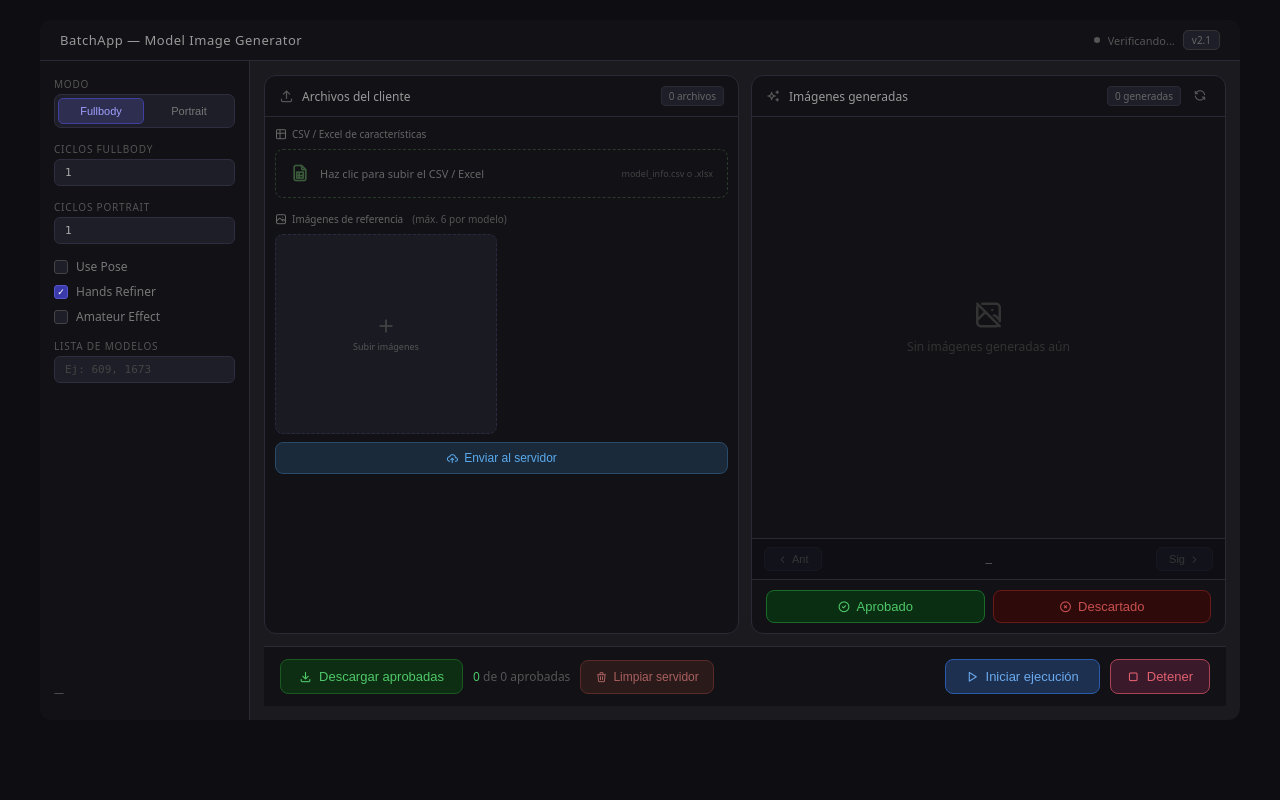
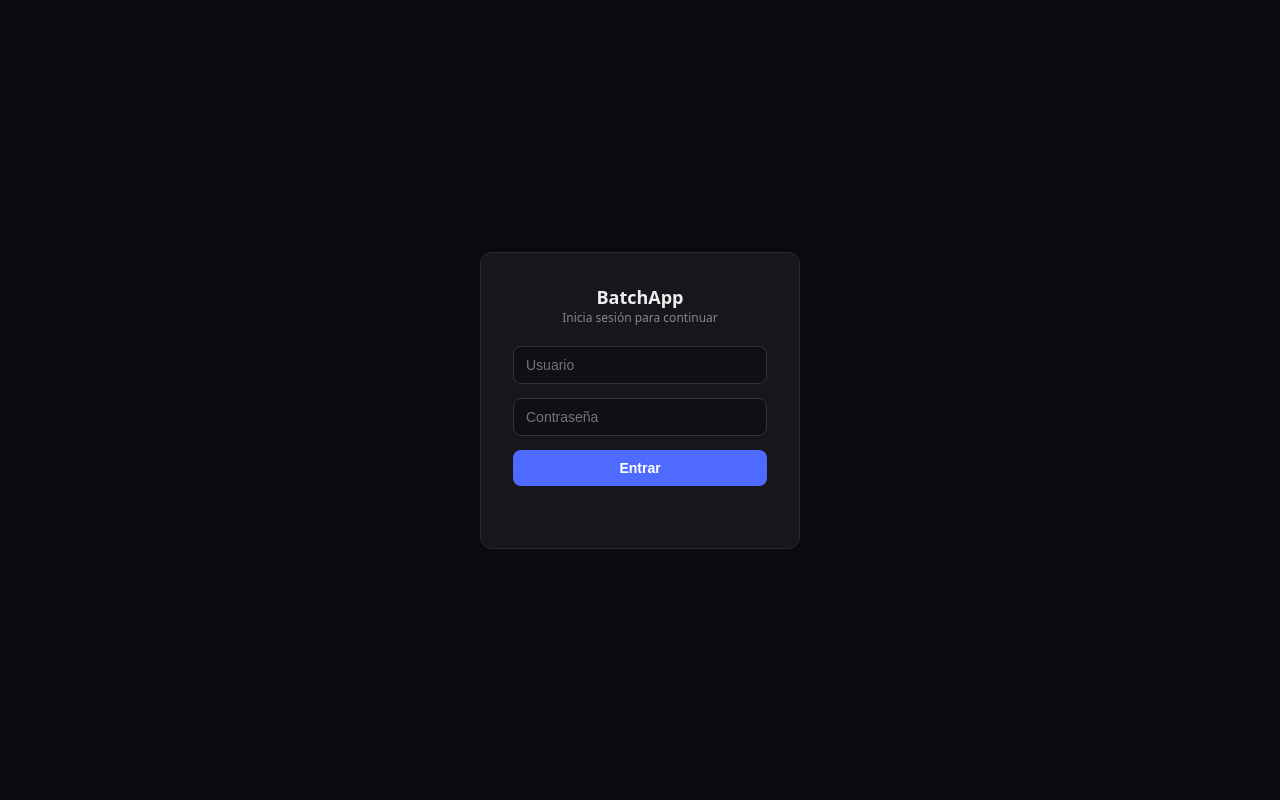
Before and after one commit to Aruizv15/img_gen_slim-main_v1, a Python web app: template fastapi/templates/index.html in a window 1280 px wide. Run offline with Jinja, Linux system fonts and the light colour scheme; the template is opened without the code that fills it, so the values that code supplies are empty; some libraries are stand-ins or nearby versions.

Commit message:
Add login screen and update HTML structure

```diff
--- a/fastapi/templates/index.html
+++ b/fastapi/templates/index.html
@@ -9,10 +9,30 @@
 </head>
 <body>
 
+<!-- Pantalla de login -->
+<div id="login-screen" style="position:fixed;inset:0;background:#0b0b0f;display:flex;align-items:center;justify-content:center;z-index:9999;">
+  <form id="login-form" style="background:#16161c;border:1px solid #2a2a33;border-radius:12px;padding:32px;width:320px;display:flex;flex-direction:column;gap:14px;">
+    <div style="text-align:center;margin-bottom:6px;">
+      <div style="font-size:18px;font-weight:600;color:#eee;">BatchApp</div>
+      <div style="font-size:12px;color:#888;">Inicia sesión para continuar</div>
+    </div>
+    <input id="login-username" type="text" placeholder="Usuario" autocomplete="username"
+      style="padding:10px 12px;border-radius:8px;border:1px solid #333;background:#0f0f14;color:#eee;font-size:14px;" required />
+    <input id="login-password" type="password" placeholder="Contraseña" autocomplete="current-password"
+      style="padding:10px 12px;border-radius:8px;border:1px solid #333;background:#0f0f14;color:#eee;font-size:14px;" required />
+    <button type="submit" id="login-submit"
+      style="padding:10px 12px;border-radius:8px;border:none;background:#4f6bff;color:#fff;font-size:14px;font-weight:600;cursor:pointer;">
+      Entrar
+    </button>
+    <div id="login-error" style="color:#ff6b6b;font-size:12px;text-align:center;min-height:16px;"></div>
+  </form>
+</div>
+
+<div class="app" id="main-app" style="display:none;">
+
 <input type="file" id="file-input" multiple accept="image/*" />
 <input type="file" id="csv-input" accept=".csv,.xlsx,.xls" />
 
-<div class="app">
 
   <!-- Topbar -->
   <div class="topbar">
@@ -21,6 +41,9 @@
       <span class="status-dot" id="status-dot"></span>
       <span class="status-text" id="status-text">Verificando...</span>
       <span class="version-badge">v2.1</span>
+      <button onclick="logout()" style="margin-left:12px;background:none;border:1px solid #333;color:#aaa;border-radius:6px;padding:4px 10px;font-size:11px;cursor:pointer;">
+        Cerrar sesión
+      </button>
     </div>
   </div>
 
@@ -183,6 +206,7 @@
 <script src="https://cdnjs.cloudflare.com/ajax/libs/xlsx/0.18.5/xlsx.full.min.js"></script>
 <script src="https://cdnjs.cloudflare.com/ajax/libs/jszip/3.10.1/jszip.min.js"></script>
 
+<script src="/static/js/auth.js"></script>
 <script src="/static/js/app.js"></script>
 </body>
 </html>
```
